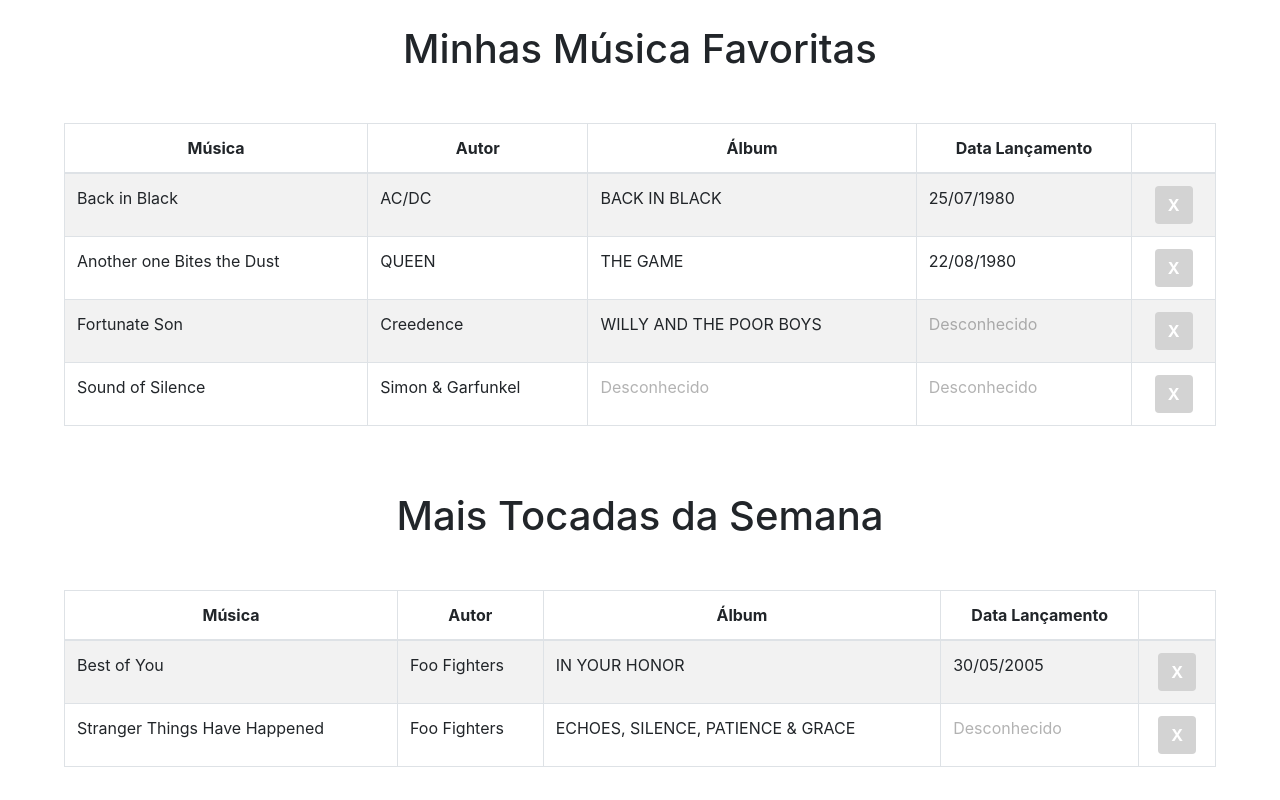
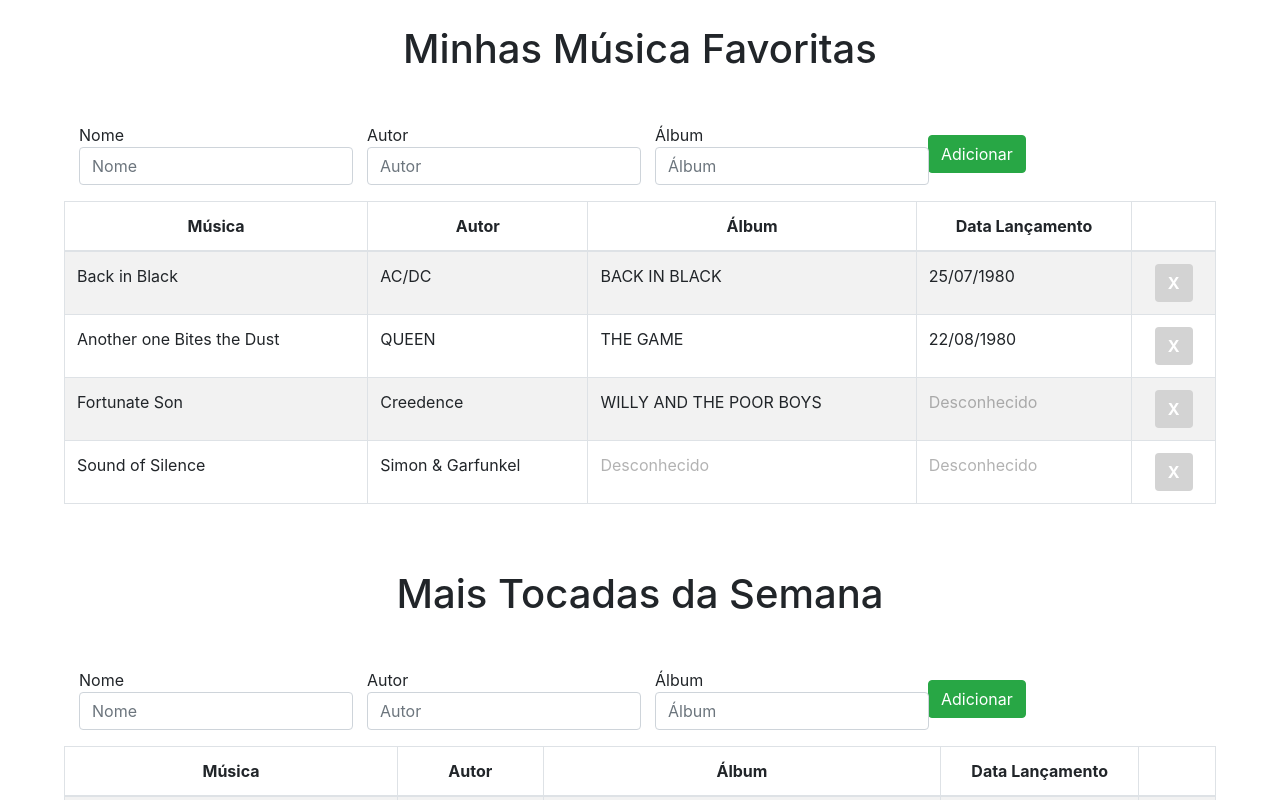
Before and after one commit to ggirardii/treinamento-angular, an Angular app: page / in a window 1280 px wide. Shown: the top 800 px of the page. Built offline with nearby package versions, Linux system fonts and the light colour scheme.

Commit message:
criado parte para adicionar musica na lista

```diff
--- a/src/app/lista-musica/lista-musica.component.html
+++ b/src/app/lista-musica/lista-musica.component.html
@@ -2,6 +2,21 @@
     <h1>{{titulo}}</h1>
   </div>
   <div class="grid-container">
+    <div class="form-inline mb-3">
+      <div class="form-group col-3">
+        <label class="mr-2" for="nomeId">Nome</label>
+        <input type="text" class="form-control" id="nomeId" placeholder="Nome" [(ngModel)]="musicaAdicionar.nome">
+      </div>
+      <div class="form-group col-3">
+        <label class="mr-2" for="autorId">Autor</label>
+        <input type="text" class="form-control" id="autorId" placeholder="Autor" [(ngModel)]="musicaAdicionar.autor">
+      </div>
+      <div class="form-group col-3">
+        <label class="mr-2" for="albumId">Álbum</label>
+        <input type="text" class="form-control" id="albumId" placeholder="Álbum" [(ngModel)]="musicaAdicionar.album">
+      </div>
+      <button class="btn btn-success" (click)="adicionarMusica()">Adicionar</button>
+    </div>
     <table class="table table-bordered table-striped">
       <thead>
         <tr class="text-center">
--- a/src/app/lista-musica/lista-musica.component.ts
+++ b/src/app/lista-musica/lista-musica.component.ts
@@ -1,5 +1,6 @@
 import { Component, OnInit, Input } from '@angular/core';
 import { Musica } from '../models/musica.model';
+import { MusicaAdicionar } from '../models/musica-adicionar.model';
 
 @Component({
   selector: 'app-lista-musica',
@@ -10,6 +11,7 @@
 
   @Input() titulo : string;
   @Input() musicas : Array<Musica> = new Array<Musica>();
+  musicaAdicionar : MusicaAdicionar = new MusicaAdicionar();
   constructor() { }
   ngOnInit(): void {
   }
@@ -17,4 +19,10 @@
   removerMusica(musica : Musica) : void {
     this.musicas = this.musicas.filter(x => x.id != musica.id);
   }
+
+  adicionarMusica(){
+    let proximoId = this.musicas[this.musicas.length - 1].id + 1;
+    let musica = new Musica(proximoId, this.musicaAdicionar.nome, this.musicaAdicionar.autor, this.musicaAdicionar.album);
+    this.musicas.push(musica);
+  }
 }
--- /dev/null
+++ b/src/app/models/musica-adicionar.model.ts
@@ -0,0 +1,6 @@
+export class MusicaAdicionar {
+  nome : string;
+  autor : string;
+  album : string;
+  dataLancamento : Date;
+}
```
